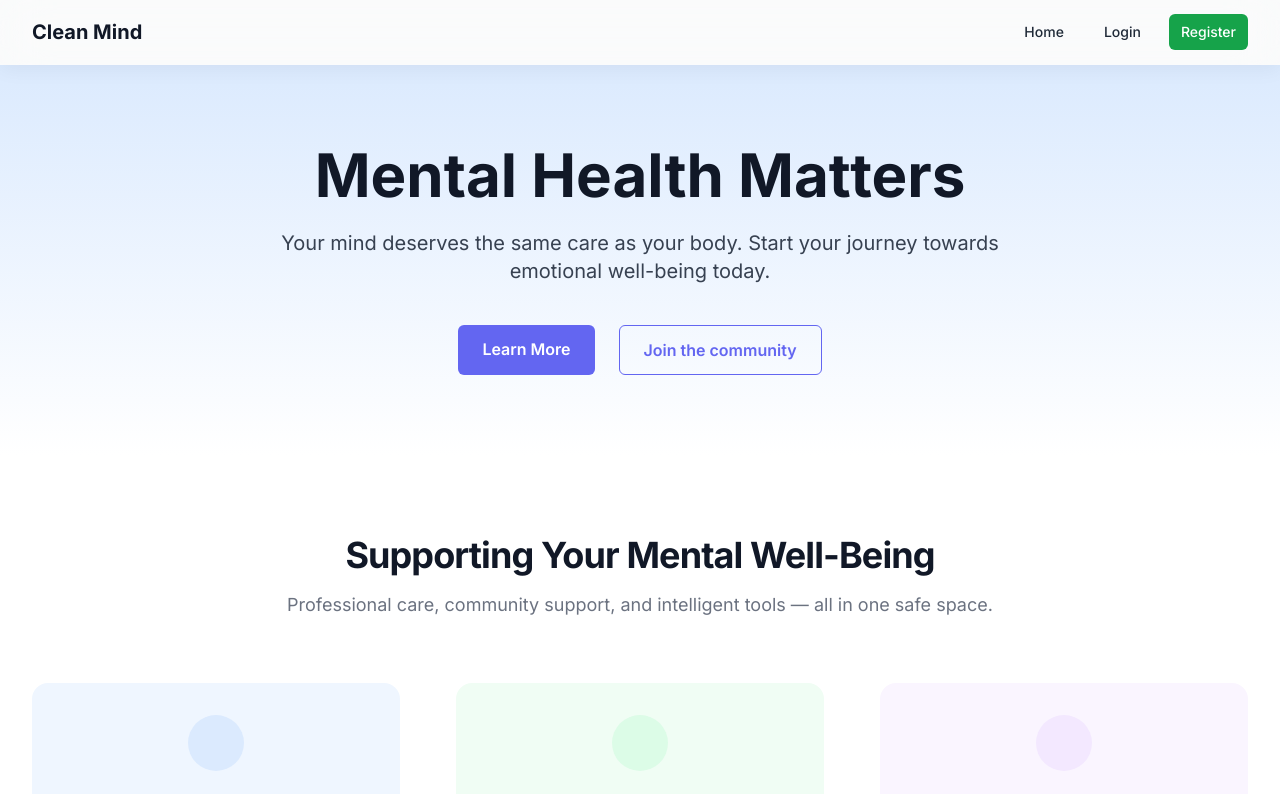
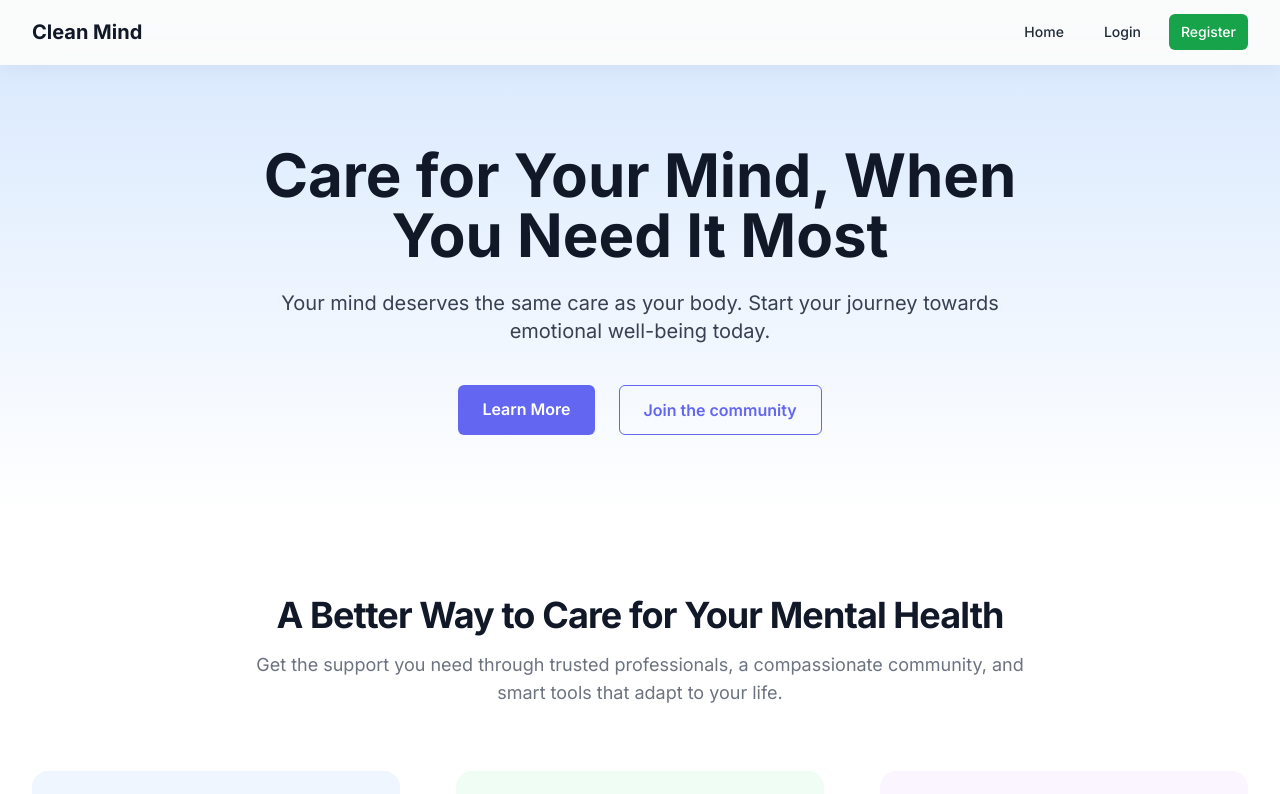
Before and after one commit to veryahsan/clean_mind_client, a React (Vite) app: page / in a window 1280 px wide. Shown: the top 794 px of the page. Built offline with nearby package versions, Linux system fonts and the light colour scheme; some icons are missing; the HTML template or start-up script is replaced by a standard one.

Commit message:
fix headings and descriptions for hero and features section

```diff
--- a/src/pages/home/components/Features.jsx
+++ b/src/pages/home/components/Features.jsx
@@ -9,11 +9,11 @@ const Features = () => (
     <div className="mx-auto max-w-screen-xl px-6 lg:px-8 text-center">
       <div className="mx-auto max-w-screen-md mb-16">
         <h2 className="mb-4 text-4xl font-extrabold tracking-tight text-gray-900 dark:text-white">
-          Supporting Your Mental Well-Being
+          A Better Way to Care for Your Mental Health
         </h2>
         <p className="text-lg text-gray-500 dark:text-gray-400">
-          Professional care, community support, and intelligent tools — all in
-          one safe space.
+          Get the support you need through trusted professionals, a
+          compassionate community, and smart tools that adapt to your life.
         </p>
       </div>
 
--- a/src/pages/home/components/Hero.jsx
+++ b/src/pages/home/components/Hero.jsx
@@ -4,7 +4,7 @@ const Hero = () => (
   <section className="bg-gradient-to-b from-blue-100 to-white dark:from-gray-800 dark:to-gray-950 py-20 px-4 text-center">
     <div className="mx-auto max-w-3xl">
       <h1 className="text-5xl sm:text-6xl font-bold text-gray-900 dark:text-white mb-6">
-        Mental Health Matters
+        Care for Your Mind, When You Need It Most
       </h1>
       <p className="text-lg sm:text-xl text-gray-700 dark:text-gray-300 mb-8">
         Your mind deserves the same care as your body. Start your journey
```
